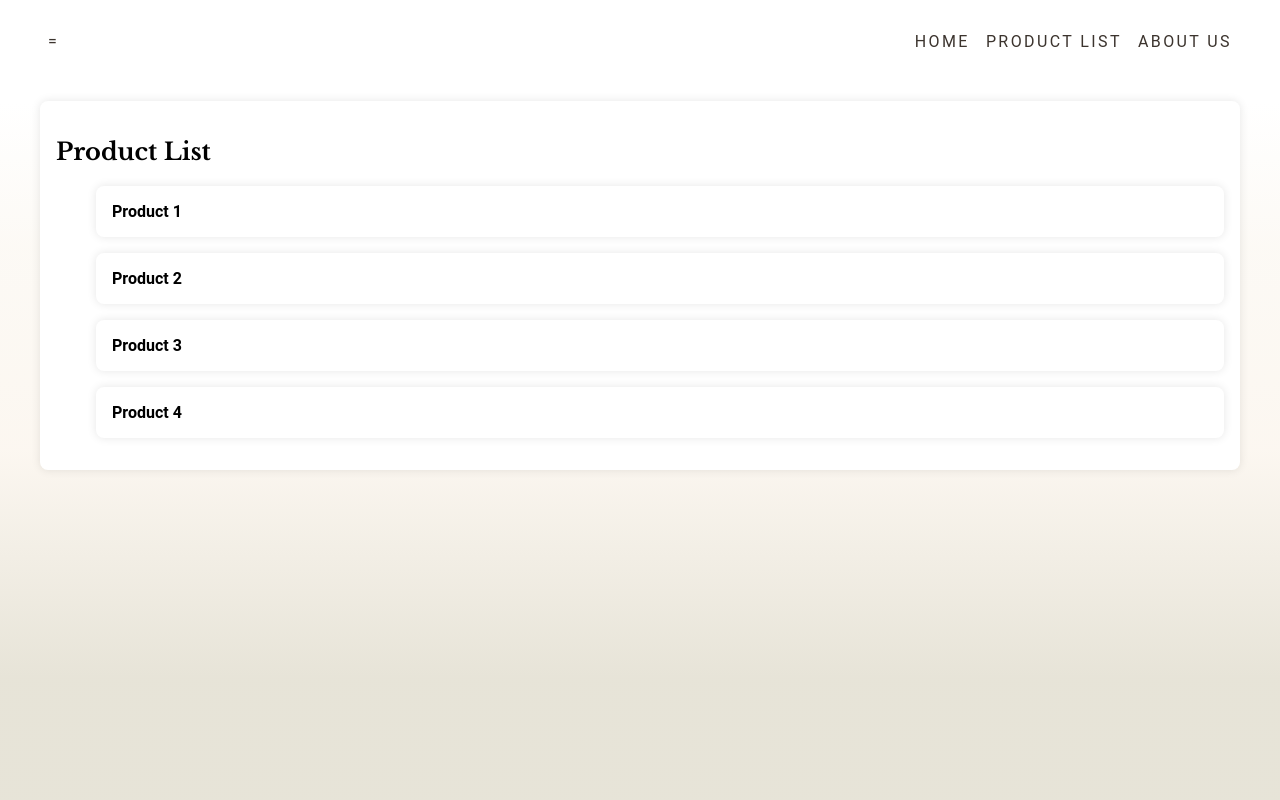
After one commit to 687000/IXD608_BackEnd_E_Commerce, a PHP site: page /product_list.php in a window 1280 px wide. The commit adds this page. Run offline with PHP 8.4, Linux system fonts and the light colour scheme.

Commit message:
Convert to php

```diff
--- a/css/storetheme.css
+++ b/css/storetheme.css
@@ -16,6 +16,7 @@
 }
 body {
 	background: var(--color-background-gradient);
+	min-height: 100vh;
 }
 @media(max-width: 810px){
 	.container{
@@ -292,10 +293,12 @@ h1 {
 	color: var(--color-theme-dark);
 	font-weight: 400;
 	letter-spacing: 0.15em;
+	border-bottom: 1px solid transparent;
 }
 .nav-stretch a{
 	line-height: 20px;
 	text-transform: uppercase;
+	border-bottom: 1px solid transparent;
 }
 
 .nav-flex .active a,.nav-flex a:hover,.nav-stretch .active a ,.nav-stretch a:hover{
@@ -353,3 +356,14 @@ h1 {
 	text-align: center;
 }
 /* course module 05 */
+
+/* php version */
+.navbar {
+	background-color: transparent;
+	padding-top: 2rem;
+	padding-bottom: 2rem;
+}
+.nav-stretch .to_vertical_menu:hover{
+	border-bottom: 1px solid transparent;
+}
+/* php version */
--- /dev/null
+++ b/parts/meta.php
@@ -0,0 +1,5 @@
+<meta charset="UTF-8">
+<meta name="viewport" content="width=device-width">
+<link rel="stylesheet" href="lib/css/gridsystem.css">
+<link rel="stylesheet" href="lib/css/styleguide.css">
+<link rel="stylesheet" href="css/storetheme.css">
--- /dev/null
+++ b/parts/navbar.php
@@ -0,0 +1,16 @@
+<header class="navbar">
+		<div class="container display-flex">
+			<div class="flex-none nav nav-stretch">
+				<a class="to_vertical_menu">=</a>
+			</div>
+			<div class="flex-stretch">
+			</div>
+			<div class="flex-none nav nav-stretch">
+				<ul>
+					<li><a href="index.php">Home</a></li>
+					<li><a href="product_list.php">Product List</a></li>
+					<li><a href="about.php">About US</a></li>
+				</ul>
+			</div>
+		</div>
+</header>
--- /dev/null
+++ b/product_list.php
@@ -0,0 +1,21 @@
+<!DOCTYPE html>
+<html lang="en">
+<head>
+	<title>Product List</title>
+	<? include "parts/meta.php"?>
+</head>
+<body>
+	<? include "parts/navbar.php"?>
+	<div class="container">
+		<div class="card soft">
+			<h2>Product List</h2>
+			<ul>
+				<a href="product_item.php?id=1"><li class="card soft">Product 1</li></a>
+				<a href="product_item.php?id=2"><li class="card soft">Product 2</li></a>
+				<a href="product_item.php?id=3"><li class="card soft">Product 3</li></a>
+				<a href="product_item.php?id=4"><li class="card soft">Product 4</li></a>
+			</ul>
+		</div>
+	</div>
+</body>
+</html>
```
Also changed, not shown: index.php (renamed from index.html, +2 -6 lines), product_item.php (added, +15 -0 lines).
